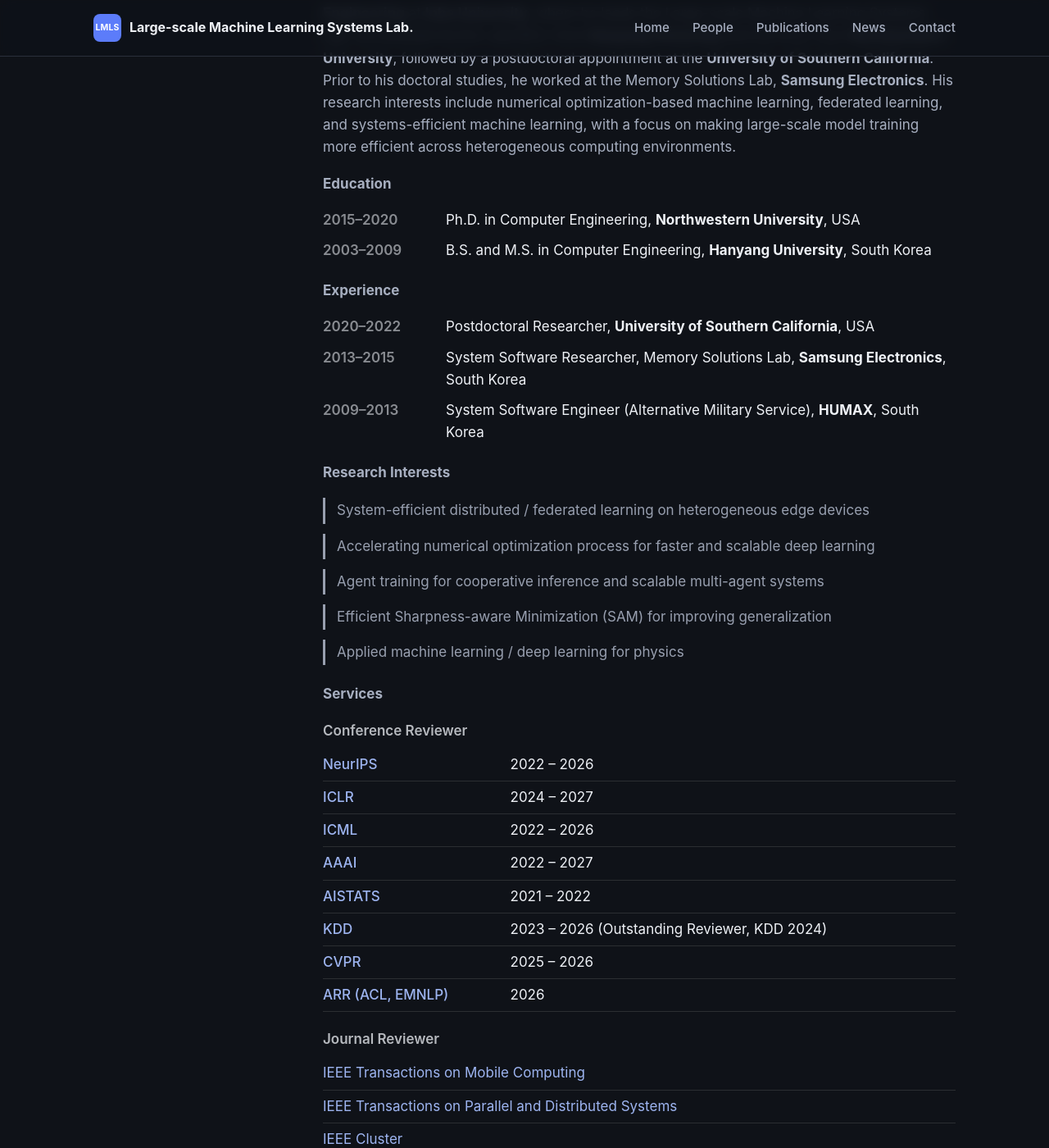
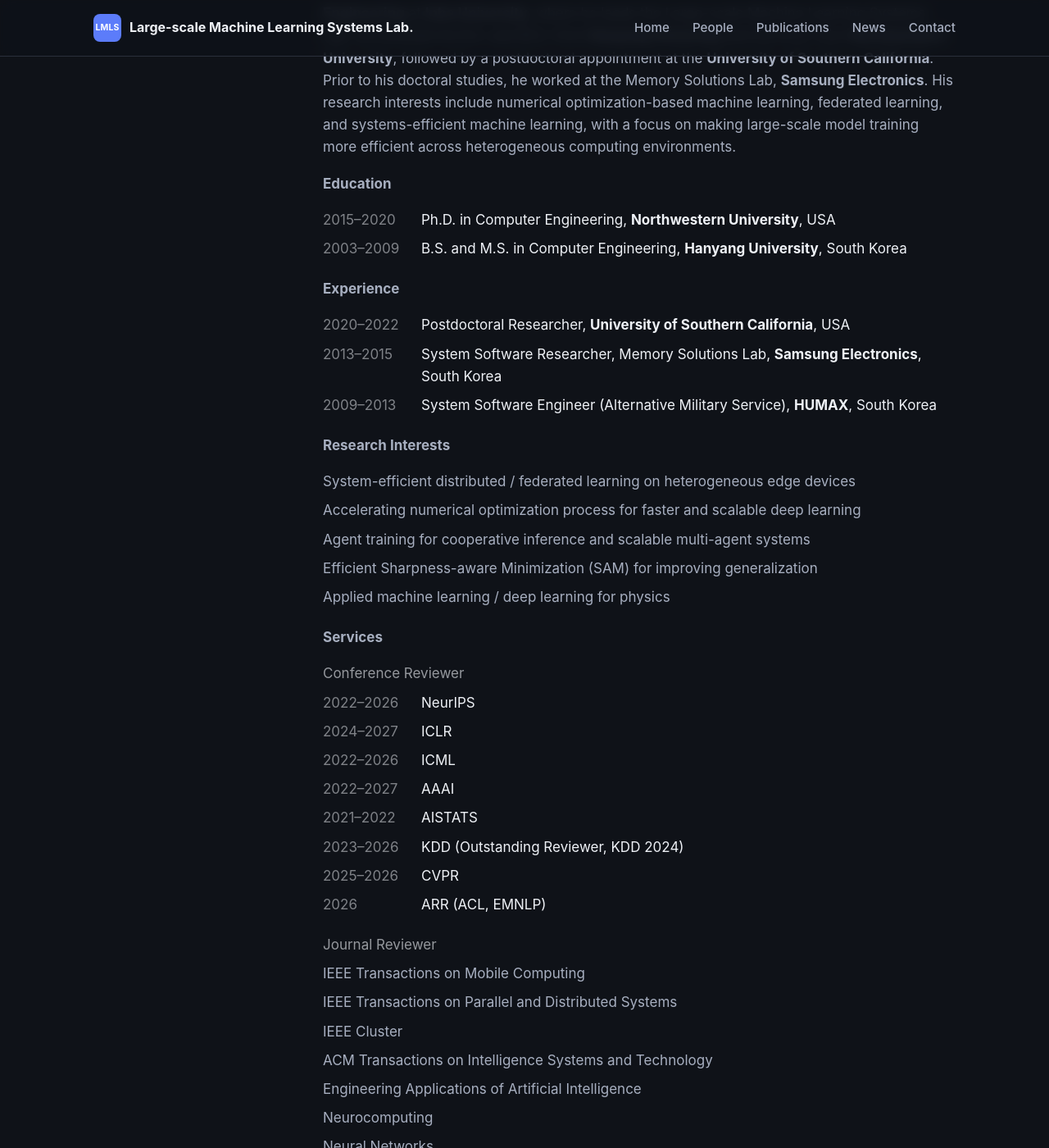
Before and after one commit to LMLS-Lab/lmls-lab.github.io, a Jekyll site: the page built from _people/sunwoo-lee.md, in a window 1280 px wide and 1400 px high, scrolled down 379 px. Shown: the whole window at 82% size. Built offline with Jekyll 4.4.1, drawn with Linux system fonts in a browser that asks for light colours.

Commit message:
Updated CV.

```diff
--- a/_people/sunwoo-lee.md
+++ b/_people/sunwoo-lee.md
@@ -13,59 +13,30 @@ photo: "/assets/images/sunwoo-lee.jpg"                              # TODO: e.g.
 <style>
 .cv-grid {
   display: grid;
-  grid-template-columns: 130px 1fr;
-  row-gap: 10px;
+  grid-template-columns: 100px 1fr;
+  row-gap: 8px;
   column-gap: 20px;
-  margin: 10px 0 22px;
+  margin: 8px 0 22px;
 }
 .cv-grid dt {
-  font-weight: 600;
-  opacity: 0.55;
+  opacity: 0.5;
   white-space: nowrap;
   margin: 0;
 }
 .cv-grid dd {
   margin: 0;
 }
-.cv-list {
+.cv-plain {
   list-style: none;
-  margin: 10px 0 22px;
+  margin: 8px 0 22px;
   padding: 0;
 }
-.cv-list li {
-  border-left: 3px solid currentColor;
-  opacity: 0.9;
-  padding: 2px 0 2px 14px;
-  margin-bottom: 12px;
+.cv-plain li {
+  margin-bottom: 8px;
 }
 .cv-subhead {
-  font-weight: 600;
-  opacity: 0.75;
-  margin: 4px 0 8px;
-}
-.cv-table {
-  border-collapse: collapse;
-  width: 100%;
-  margin: 6px 0 20px;
-}
-.cv-table td {
-  padding: 6px 16px 6px 0;
-  border-bottom: 1px solid rgba(128,128,128,0.25);
-  vertical-align: top;
-}
-.cv-table td:first-child {
-  /* Conference name color */
-  color: #9db4f0;
-  white-space: nowrap;
-  opacity: 1;
-  font-weight: 500;
-}
-.cv-table--plain td:first-child {
-  /* Journal name color */
-  color: #9db4f0;
-  white-space: normal;
-  opacity: 1;
-  font-weight: 400;
+  opacity: 0.6;
+  margin: 4px 0 6px;
 }
 </style>
 
@@ -98,7 +69,7 @@ His research interests include numerical optimization-based machine learning, fe
 
 **Research Interests**
 
-<ul class="cv-list">
+<ul class="cv-plain">
   <li>System-efficient distributed / federated learning on heterogeneous edge devices</li>
   <li>Accelerating numerical optimization process for faster and scalable deep learning</li>
   <li>Agent training for cooperative inference and scalable multi-agent systems</li>
@@ -110,27 +81,27 @@ His research interests include numerical optimization-based machine learning, fe
 
 <div class="cv-subhead">Conference Reviewer</div>
 
-<table class="cv-table">
-  <tr><td>NeurIPS</td><td>2022 – 2026</td></tr>
-  <tr><td>ICLR</td><td>2024 – 2027</td></tr>
-  <tr><td>ICML</td><td>2022 – 2026</td></tr>
-  <tr><td>AAAI</td><td>2022 – 2027</td></tr>
-  <tr><td>AISTATS</td><td>2021 – 2022</td></tr>
-  <tr><td>KDD</td><td>2023 – 2026 (Outstanding Reviewer, KDD 2024)</td></tr>
-  <tr><td>CVPR</td><td>2025 – 2026</td></tr>
-  <tr><td>ARR (ACL, EMNLP)</td><td>2026</td></tr>
-</table>
+<dl class="cv-grid">
+  <dt>2022–2026</dt><dd>NeurIPS</dd>
+  <dt>2024–2027</dt><dd>ICLR</dd>
+  <dt>2022–2026</dt><dd>ICML</dd>
+  <dt>2022–2027</dt><dd>AAAI</dd>
+  <dt>2021–2022</dt><dd>AISTATS</dd>
+  <dt>2023–2026</dt><dd>KDD (Outstanding Reviewer, KDD 2024)</dd>
+  <dt>2025–2026</dt><dd>CVPR</dd>
+  <dt>2026</dt><dd>ARR (ACL, EMNLP)</dd>
+</dl>
 
 <div class="cv-subhead">Journal Reviewer</div>
 
-<table class="cv-table cv-table--plain">
-  <tr><td>IEEE Transactions on Mobile Computing</td></tr>
-  <tr><td>IEEE Transactions on Parallel and Distributed Systems</td></tr>
-  <tr><td>IEEE Cluster</td></tr>
-  <tr><td>ACM Transactions on Intelligence Systems and Technology</td></tr>
-  <tr><td>Engineering Applications of Artificial Intelligence</td></tr>
-  <tr><td>Neurocomputing</td></tr>
-  <tr><td>Neural Networks</td></tr>
-</table>
+<ul class="cv-plain">
+  <li>IEEE Transactions on Mobile Computing</li>
+  <li>IEEE Transactions on Parallel and Distributed Systems</li>
+  <li>IEEE Cluster</li>
+  <li>ACM Transactions on Intelligence Systems and Technology</li>
+  <li>Engineering Applications of Artificial Intelligence</li>
+  <li>Neurocomputing</li>
+  <li>Neural Networks</li>
+</ul>
 
 <!-- TODO: replace with an actual bio (education, prior positions, interests). -->
```
